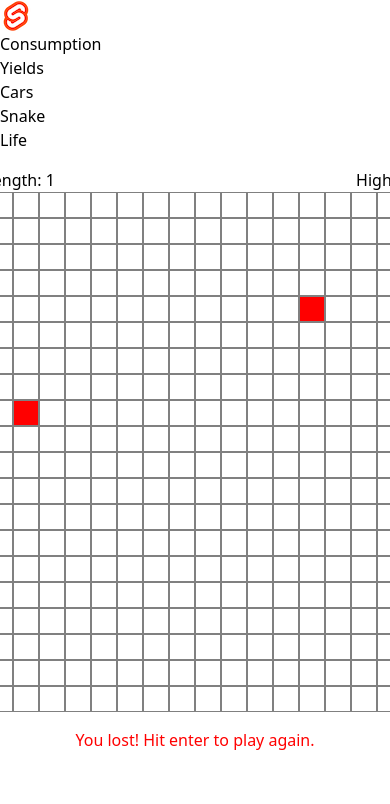
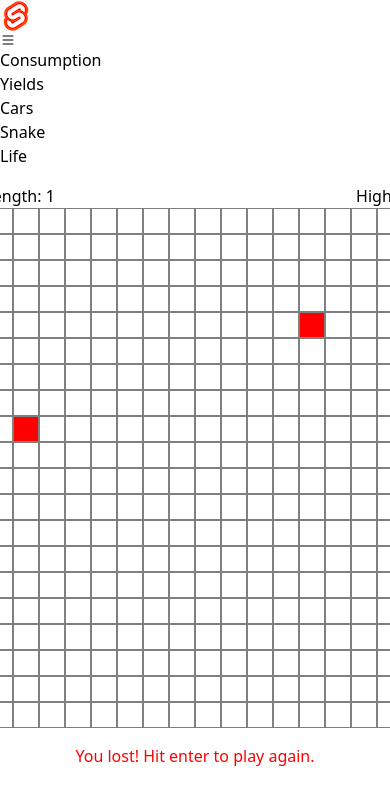
Before and after one commit to bmccorm2/web, a SvelteKit app: page /snake in a window 390 px wide. Shown: the top 804 px of the page. Built offline with nearby package versions, Linux system fonts and the light colour scheme.

Commit message:
responsive nav menu

```diff
--- a/src/routes/+layout.svelte
+++ b/src/routes/+layout.svelte
@@ -1,6 +1,8 @@
-<script>
+<script lang="ts">
 	import '../app.css';
 	import { page } from '$app/stores';
+
+	let navMenu: HTMLElement;
 
 	const routes = [
 		{
@@ -24,14 +26,37 @@
 			description: 'Life'
 		}
 	];
+
+	const showMenu = () => {
+		navMenu.classList.contains('hidden')
+			? navMenu.classList.remove('hidden')
+			: navMenu.classList.add('hidden');
+	};
 </script>
 
-<div class="bg-slate-800 p-4 flex items-center">
-	<a href="/">
+<div class="bg-slate-800 p-4 md:flex items-center">
+	<a href="/" class="hidden md:inline-block">
 		<img src="/svelte.png" alt="svelte" />
 	</a>
-	<div class="flex justify-end w-full">
-		<ul class="flex">
+	<div class="md:flex md:justify-end">
+		<div class="md:hidden cursor-pointer">
+			<svg
+				xmlns="http://www.w3.org/2000/svg"
+				width="16"
+				height="16"
+				on:keypress
+				on:click={showMenu}
+				fill="currentColor"
+				class="bi bi-list"
+				viewBox="0 0 16 16"
+			>
+				<path
+					fill-rule="evenodd"
+					d="M2.5 12a.5.5 0 0 1 .5-.5h10a.5.5 0 0 1 0 1H3a.5.5 0 0 1-.5-.5zm0-4a.5.5 0 0 1 .5-.5h10a.5.5 0 0 1 0 1H3a.5.5 0 0 1-.5-.5zm0-4a.5.5 0 0 1 .5-.5h10a.5.5 0 0 1 0 1H3a.5.5 0 0 1-.5-.5z"
+				/>
+			</svg>
+		</div>
+		<ul class="md:flex text-center hidden" bind:this={navMenu}>
 			{#each routes as { location, description }}
 				{@const currentLocation = $page.url.pathname.split('/')[1]}
 				<li
@@ -46,6 +71,4 @@
 	</div>
 </div>
 
-<div class="container mx-auto">
-	<slot />
-</div>
+<slot />
--- a/src/routes/consumption/[id]/+page.svelte
+++ b/src/routes/consumption/[id]/+page.svelte
@@ -9,6 +9,7 @@
 	$: ({ cars, consumption, summary } = data);
 </script>
 
+<div class="container mx-auto">
 	<CarSource {cars} />
 	<div class="md:flex gap-4 mb-2">
 		<div class="md:basis-4/12">
@@ -19,3 +20,4 @@
 		</div>
 	</div>
 	<ConsumptionChart chartData={consumption} />
+</div>
--- a/src/routes/consumption/[id]/mileageData.svelte
+++ b/src/routes/consumption/[id]/mileageData.svelte
@@ -10,8 +10,8 @@
 
 <div class="card">
 	<div class="card-header card-header-purple">Mileage Data</div>
-	<div class="px-4 py-4">
-		<table class="w-full">
+	<div class="px-4 py-4 overflow-x-auto">
+		<table class="w-full table-auto">
 			<thead class="border-b-2 border-white font-bold text-slate-100">
 				<tr class="text-left">
 					<th>Date</th>
@@ -23,7 +23,7 @@
 			<tbody>
 				{#each tableRows as row}
 					<tr
-						class="text-left transition duration-300 ease-in-out font-normal hover:bg-gray-500 border-b border-gray-500 text-slate-300"
+						class="text-left text-sm transition duration-300 ease-in-out font-normal hover:bg-gray-500 border-b border-gray-500 text-slate-300"
 					>
 						<td>{new Date(row.date).toISOString().split('T')[0]}</td>
 						<td>{row.miles_per_gallon.toFixed(2)}</td>
--- a/src/routes/consumption/input/+page.svelte
+++ b/src/routes/consumption/input/+page.svelte
@@ -11,6 +11,7 @@
 	$: ppg = price && gallons ? (price / gallons).toFixed(2) : '';
 </script>
 
+<div class="container mx-auto">
 	<div class="card mt-4">
 		<div
 			class="card-header    {form?.success
@@ -146,3 +147,4 @@
 			>
 		</form>
 	</div>
+</div>
--- a/src/routes/life/+page.svelte
+++ b/src/routes/life/+page.svelte
@@ -141,6 +141,7 @@
 	};
 </script>
 
+<div class="container mx-auto">
 	<button
 		class="btn bg-gray-500 text-sm mt-4 border mr-2"
 		on:click={randomGenerator}>Random Generator!</button
@@ -187,6 +188,7 @@
 			</div>
 		{/each}
 	</div>
+</div>
 
 <style>
 	.row {
--- a/src/routes/snake/+page.svelte
+++ b/src/routes/snake/+page.svelte
@@ -122,6 +122,7 @@
 	}}
 />
 
+<div class="container mx-auto">
 	<div class="center">
 		<div>
 			<h3 style="float: left;">
@@ -142,6 +143,7 @@
 		{#if lost}
 			<h3 class="lost">You lost! Hit enter to play again.</h3>
 		{/if}
+	</div>
 </div>
 
 <style>
```
Also changed, not shown: src/routes/+error.svelte (+5 -3 lines). Lines whose indentation alone changed are shown as unchanged.
